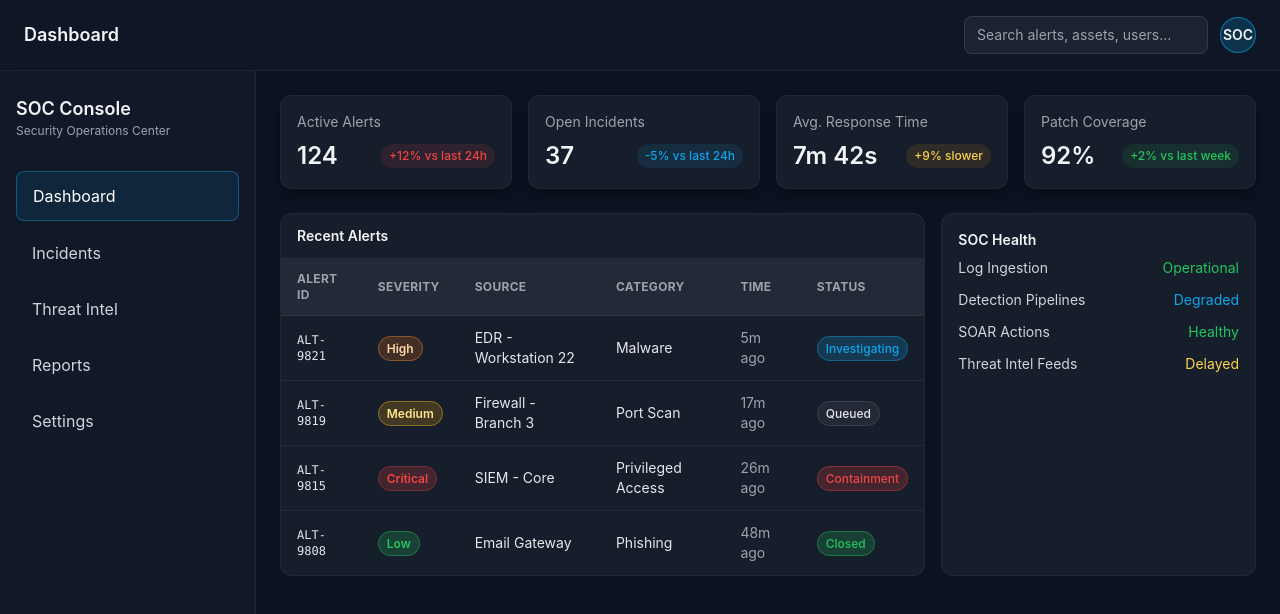
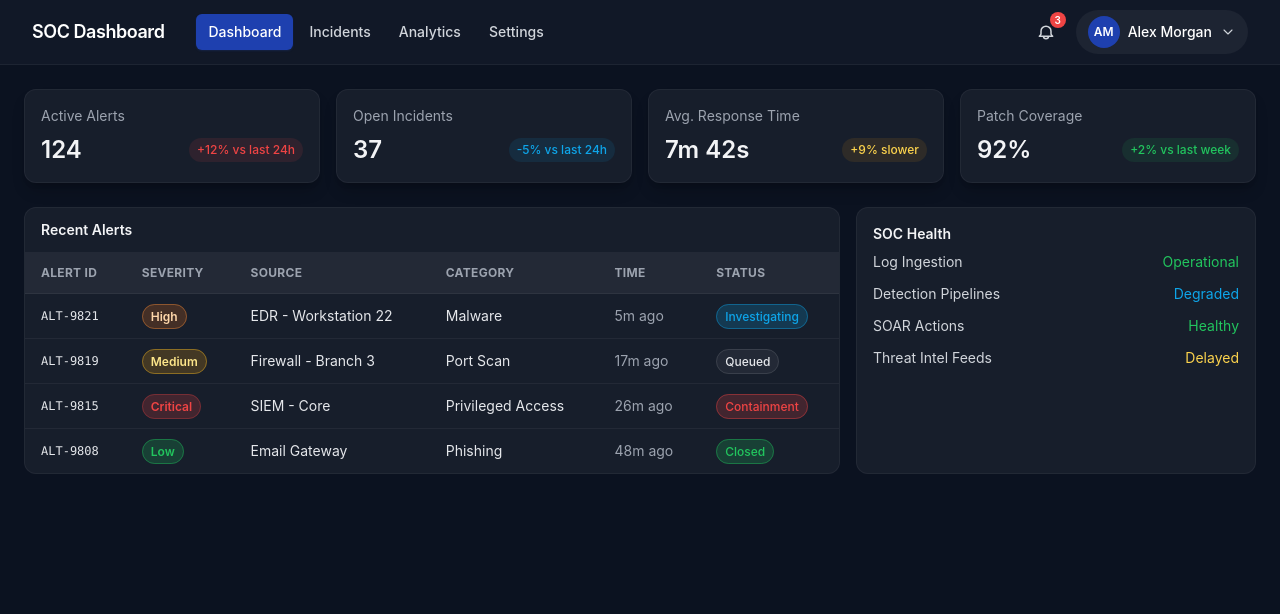
Before and after one commit to SejalKesarwani/soc-simulation, a React (Vite) app: page /dashboard in a window 1280 px wide. Shown: the top 614 px of the page. Built offline with nearby package versions, Linux system fonts and the light colour scheme.

Commit message:
Configure routing structure with React Router

```diff
--- a/src/App.jsx
+++ b/src/App.jsx
@@ -1,31 +1,36 @@
-import { Navigate, Route, Routes } from 'react-router-dom';
-import Sidebar from './components/Sidebar.jsx';
-import Topbar from './components/Topbar.jsx';
+import { Navigate, Route, Routes, useLocation } from 'react-router-dom';
+import Navbar from './components/Navbar.jsx';
+import Login from './pages/Login.jsx';
 import Dashboard from './pages/Dashboard.jsx';
 import Incidents from './pages/Incidents.jsx';
-import ThreatIntel from './pages/ThreatIntel.jsx';
-import Reports from './pages/Reports.jsx';
-import Settings from './pages/Settings.jsx';
 import NotFound from './pages/NotFound.jsx';
 
+function Analytics() {
+  return (
+    <div className="space-y-4">
+      <h1 className="text-2xl font-bold">Analytics</h1>
+      <p className="text-gray-400">Analytics dashboard coming soon...</p>
+    </div>
+  );
+}
+
 function App() {
+  const location = useLocation();
+  const showNavbar = location.pathname !== '/login';
+
   return (
     <div className="min-h-screen bg-midnight text-gray-100">
-      <Topbar />
-      <div className="flex">
-        <Sidebar />
-        <main className="flex-1 p-6 space-y-6">
+      {showNavbar && <Navbar />}
+      <main className={showNavbar ? 'p-6 max-w-7xl mx-auto' : ''}>
         <Routes>
           <Route path="/" element={<Navigate to="/dashboard" replace />} />
+          <Route path="/login" element={<Login />} />
           <Route path="/dashboard" element={<Dashboard />} />
           <Route path="/incidents" element={<Incidents />} />
-            <Route path="/threat-intel" element={<ThreatIntel />} />
-            <Route path="/reports" element={<Reports />} />
-            <Route path="/settings" element={<Settings />} />
+          <Route path="/analytics" element={<Analytics />} />
           <Route path="*" element={<NotFound />} />
         </Routes>
       </main>
-      </div>
     </div>
   );
 }
```
Lines whose indentation alone changed are shown as unchanged.
